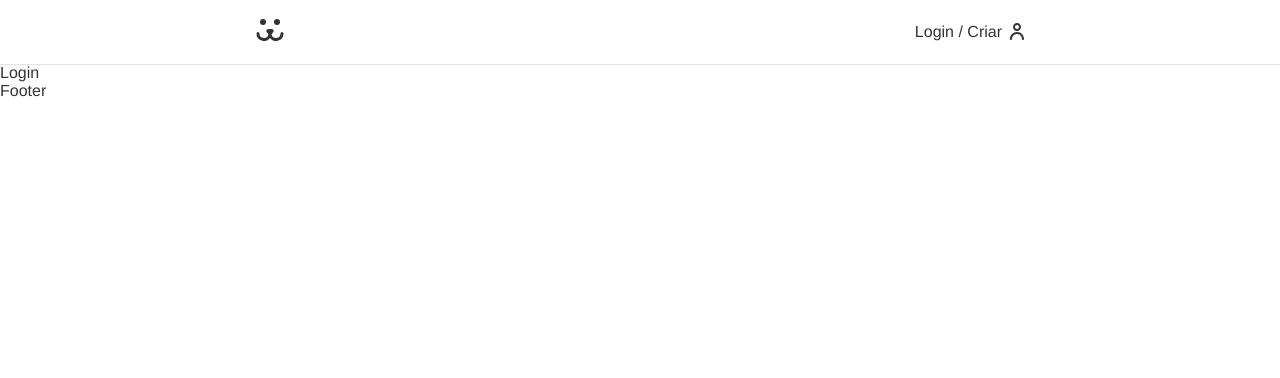
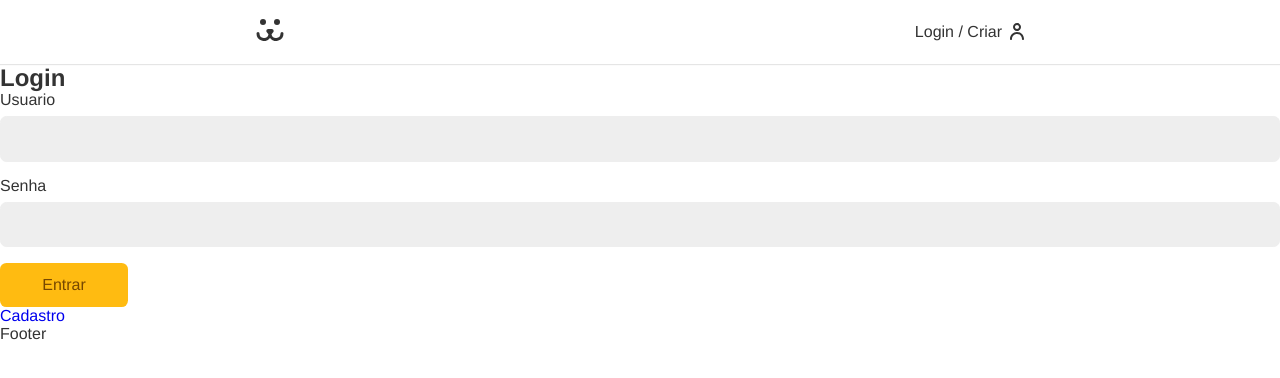
Before and after one commit to andrevenditti/dogs, a React (Vite) app: page /login in a window 1280 px wide. Shown: the top 378 px of the page. Built offline with nearby package versions, Linux system fonts and the light colour scheme.

Commit message:
"Create login nested routes; Style input and button; Create 'useForm' custom hook"

```diff
--- a/src/App.css
+++ b/src/App.css
@@ -14,7 +14,6 @@ body {
 
 input {
   display: block;
-  margin-bottom: 1rem;
 }
 
 ul, li {
--- a/src/App.jsx
+++ b/src/App.jsx
@@ -3,6 +3,10 @@ import './App.css'
 import { Footer } from './Components/Footer/Footer'
 import { Header } from './Components/Header/Header'
 import { Home } from './Pages/Home/Home'
+import { LoginCreate } from './Pages/Login/LoginCreate'
+import { LoginForm } from './Pages/Login/LoginForm'
+import { LoginPasswordLost } from './Pages/Login/LoginPasswordLost'
+import { LoginPasswordReset } from './Pages/Login/LoginPasswordReset'
 import { Login } from './Pages/Login/Login'
 
 function App() {
@@ -12,7 +16,12 @@ function App() {
         <Header />
         <Routes>
           <Route path="/" element={<Home />} />
-          <Route path="/login" element={<Login />} />
+          <Route path="/login" element={<Login />}>
+            <Route index element={<LoginForm />} />
+            <Route path="criar" element={<LoginCreate />} />
+            <Route path="perdeu" element={<LoginPasswordLost />} />
+            <Route path="resetar" element={<LoginPasswordReset />} />
+          </Route>
         </Routes>
         <Footer />
       </BrowserRouter>
--- /dev/null
+++ b/src/Components/Forms/Button.jsx
@@ -0,0 +1,9 @@
+import React from 'react'
+import styles from './Button.module.css'
+export const Button = ({ children, props }) => {
+  return (
+    <button {...props} className={styles.button}>
+      {children}
+    </button>
+  )
+}
--- /dev/null
+++ b/src/Components/Forms/Button.module.css
@@ -0,0 +1,24 @@
+.button {
+  font-size: 1rem;
+  cursor: pointer;
+  border: none;
+  border-radius: .4rem;
+  background-color: #fb1;
+  color: #764701;
+
+  padding: 0.8rem 1.2rem;
+  min-width: 8rem;
+
+  transition: .1s;
+}
+
+.button:hover,
+.button:focus {
+  outline: none;
+  box-shadow: 0 0 0 3px #fea, 0 0 0 4px #fb1  ;
+}
+
+.button:disabled {
+  opacity: .5;
+  cursor: wait;
+}
--- /dev/null
+++ b/src/Components/Forms/Input.jsx
@@ -0,0 +1,29 @@
+import React from 'react'
+import styles from './Input.module.css'
+export const Input = ({
+  label,
+  type,
+  name,
+  value,
+  onChange,
+  error,
+  onBlur,
+}) => {
+  return (
+    <div className={styles.wrapper}>
+      <label className={styles.label} htmlFor={name}>
+        {label}
+      </label>
+      <input
+        id={name}
+        name={name}
+        type={type}
+        className={styles.input}
+        value={value}
+        onChange={onChange}
+        onBlur={onBlur}
+      />
+      {error && <p className={styles.error}>{error}</p>}
+    </div>
+  )
+}
--- /dev/null
+++ b/src/Components/Forms/Input.module.css
@@ -0,0 +1,34 @@
+.wrapper {
+  margin-bottom: 1rem;
+}
+
+.input {
+  border: 1px solid #eee;
+  width: 100%;
+  font-size: 1rem;
+  padding: .8rem;
+  border-radius: .4rem;
+  background: #eee;
+  transition: .2s;
+}
+
+.input:hover,
+.input:focus {
+  outline: none;
+  border-color: #fb1;
+  background: white;
+  box-shadow: 0 0 0 3px #fea;
+}
+
+.label {
+  display: block;
+  font-size: 1rem;
+  line-height: 1;
+  margin-bottom: .5rem;
+}
+
+.error {
+  color: #f41;
+  font-size: .875rem;
+  margin-top: .25rem;
+}
--- /dev/null
+++ b/src/Hooks/useForm.jsx
@@ -0,0 +1,44 @@
+import React from 'react'
+
+const validationTypes = {
+  email: {
+    regex:
+      /^(([^<>()[]\\.,;:s@"]+(.[^<>()[]\\.,;:s@"]+)*)|.(".+"))@(([[0-9]{1,3}.[0-9]{1,3}.[0-9]{1,3}.[0-9]{1,3}])|(([a-zA-Z-0-9]+.)+[a-zA-Z]{2,}))$/,
+    message: 'Preencha um email valido',
+  },
+}
+
+const useForm = (type) => {
+  const [value, setValue] = React.useState('')
+  const [error, setError] = React.useState(null)
+
+  const validate = (value) => {
+    if (type === false) return true
+    if (value.length === 0) {
+      setError('Preencha um valor')
+      return false
+    } else if (validationTypes[type] && !validationTypes[type].regex) {
+      setError(validationTypes[type].message)
+      return false
+    } else {
+      setError(null)
+      return true
+    }
+  }
+
+  const onChange = ({ target }) => {
+    if (error) validate(target.value)
+    setValue(target.value)
+  }
+
+  return {
+    value,
+    setValue,
+    onChange,
+    error,
+    validate: () => validate(value),
+    onBlur: () => validate(value),
+  }
+}
+
+export default useForm
--- a/src/Pages/Login/Login.jsx
+++ b/src/Pages/Login/Login.jsx
@@ -1,5 +1,10 @@
 import React from 'react'
+import { Routes, Route, Outlet } from 'react-router-dom'
 
 export const Login = () => {
-  return <div>Login</div>
+  return (
+    <div>
+      <Outlet />
+    </div>
+  )
 }
--- /dev/null
+++ b/src/Pages/Login/LoginCreate.jsx
@@ -0,0 +1,5 @@
+import React from 'react'
+
+export const LoginCreate = () => {
+  return <div>LoginCreate</div>
+}
--- /dev/null
+++ b/src/Pages/Login/LoginForm.jsx
@@ -0,0 +1,42 @@
+import React from 'react'
+import { Link } from 'react-router-dom'
+import { Input } from '../../Components/Forms/Input'
+import { Button } from '../../Components/Forms/Button'
+import useForm from '../../Hooks/useForm'
+
+export const LoginForm = () => {
+  const username = useForm()
+  const password = useForm()
+
+  const handleLogin = (event) => {
+    event.preventDefault()
+    console.log({ username, password })
+
+    if (username.validate() && password.validate()) {
+      fetch('https://dogsapi.origamid.dev/json/jwt-auth/v1/token', {
+        method: 'POST',
+        headers: {
+          'Content-type': 'application/json',
+        },
+        body: JSON.stringify(),
+      })
+        .then((response) => {
+          console.log(response)
+          return response.json()
+        })
+        .then((json) => console.log(json))
+    }
+  }
+
+  return (
+    <section>
+      <h1>Login</h1>
+      <form onSubmit={handleLogin}>
+        <Input {...username} type="text" label="Usuario" name="username" />
+        <Input {...password} type="password" label="Senha" name="password" />
+        <Button>Entrar</Button>
+      </form>
+      <Link to={'/login/criar'}>Cadastro</Link>
+    </section>
+  )
+}
--- /dev/null
+++ b/src/Pages/Login/LoginPasswordLost.jsx
@@ -0,0 +1,5 @@
+import React from 'react'
+
+export const LoginPasswordLost = () => {
+  return <div>LoginPasswordLost</div>
+}
--- /dev/null
+++ b/src/Pages/Login/LoginPasswordReset.jsx
@@ -0,0 +1,5 @@
+import React from 'react'
+
+export const LoginPasswordReset = () => {
+  return <div>LoginPasswordReset</div>
+}
```
